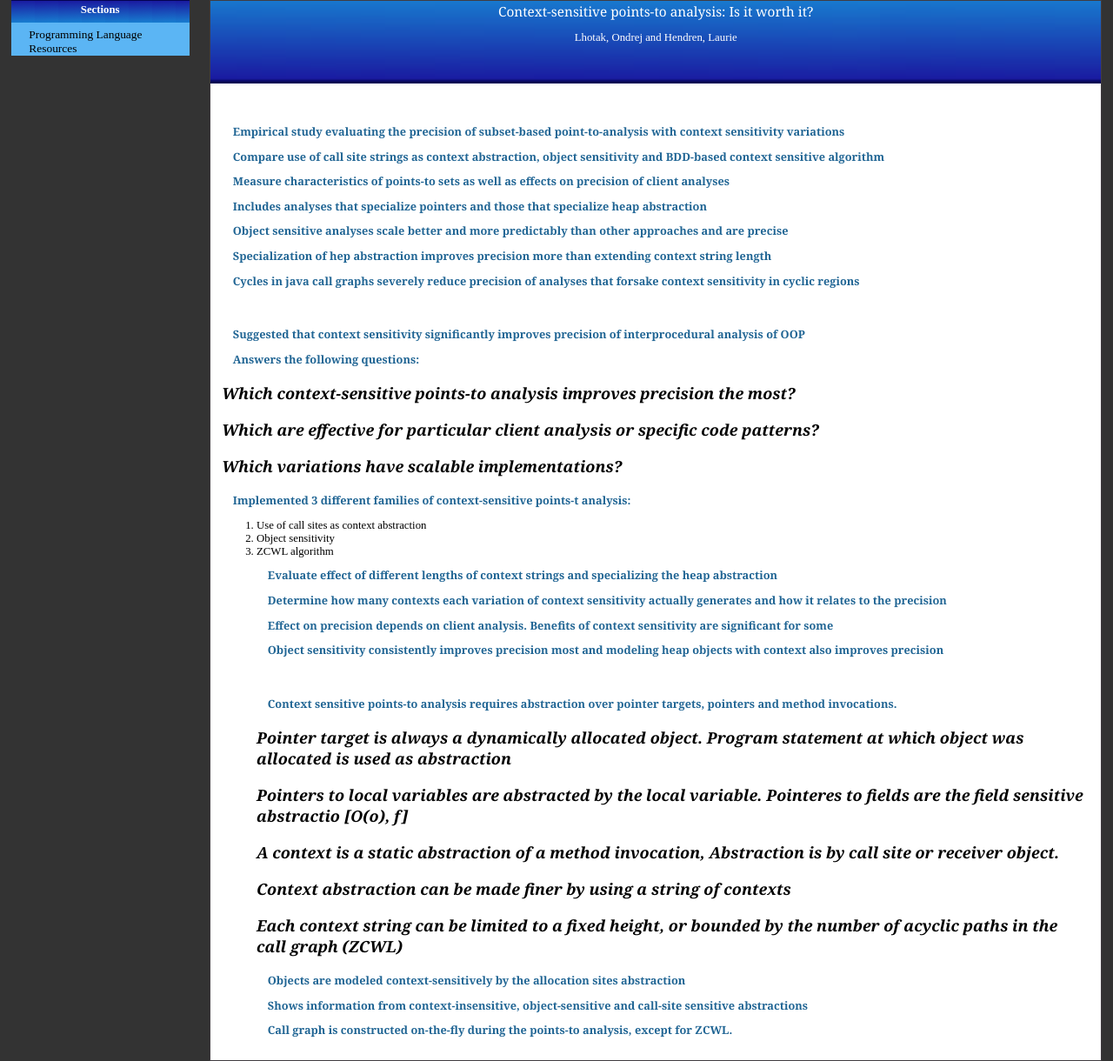
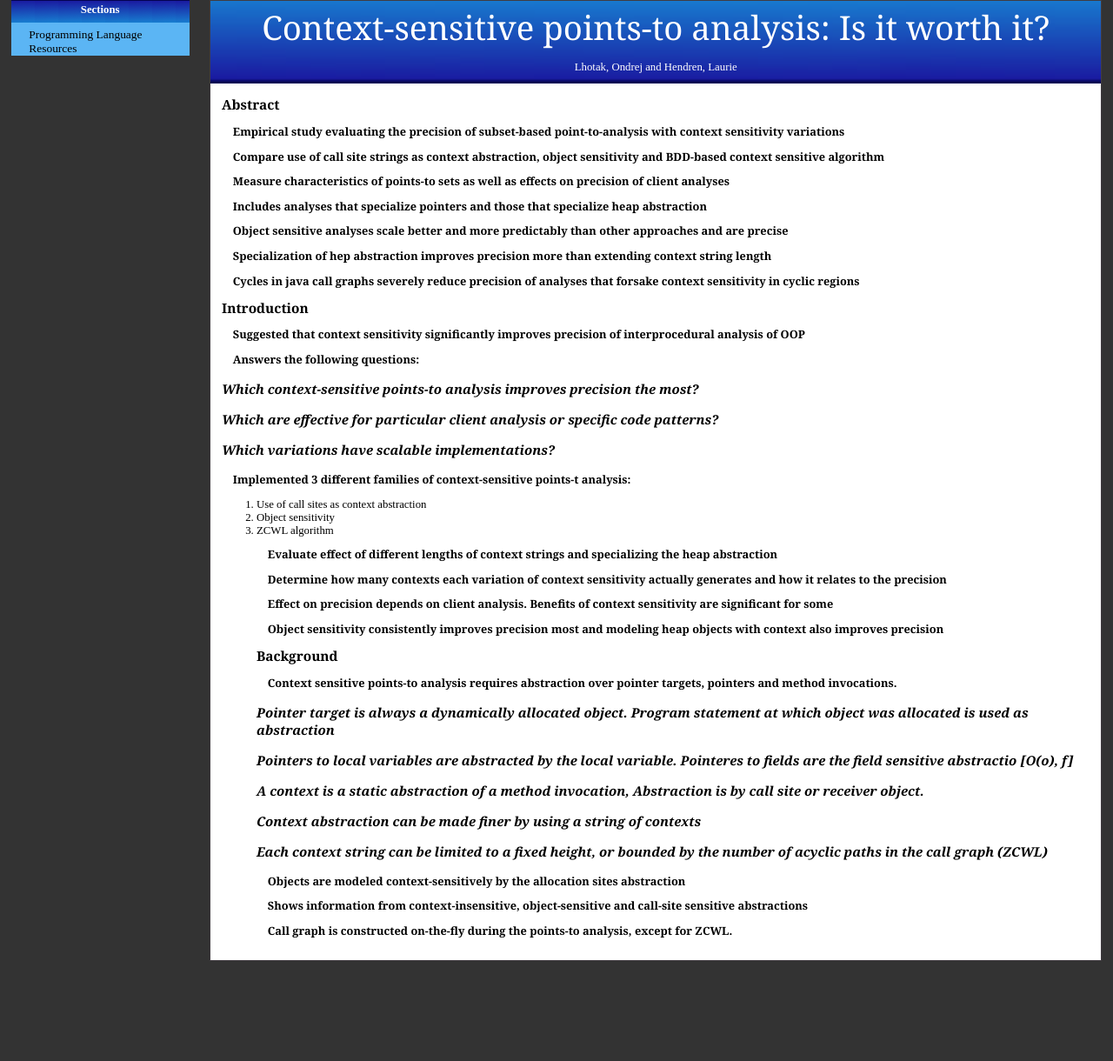
Before and after one commit to basus/basus.github.com, a Jekyll site: the page built from notes/program-analysis/cc2006-lhotak-hendren.markdown, in a window 1280 px wide. Shown: the whole page at 87% size. Built offline with Jekyll 4.4.1, drawn with Linux system fonts in a browser that asks for light colours; after the commit the page ends 1105 px from its top, so only the background shows below that.

Commit message:
Changes to Notes layout CSS

```diff
--- a/css/notes.css
+++ b/css/notes.css
@@ -1,12 +1,11 @@
-/*Stylesheet for basus*/
+/*Stylesheet for Personal Wiki notes pages*/
 
 h1 {
-    font-weight: inherit;
+    font-weight: bold;
+    font-size: 120%;
     font-family: New Times Roman,Georgia,Serif;
-    color: #FFFFFF;
-    font-size: 120%;
-    margin: 0;
-    padding-top: 0.1em;
+    padding-top:0.1em;
+    margin:0;
 }
 
 h2{
@@ -15,13 +14,11 @@ h2{
     font-size: 100%;
     margin-left: 1em;
     padding: 0;
-    color: #206594;
 }
 
 h3 {
     font-weight: bold;
     font-family: Georgia,serif;
-    font-size: large;
     font-style: italic;
 }
 
@@ -140,6 +137,16 @@ div.lefthead {
     text-align:center;
 }
 
+#title h1 {
+    font-weight: inherit;
+    font-family: New Times Roman,Georgia,Serif;
+    color: #FFFFFF;
+    font-size: 300%;
+    margin: 0;
+    padding-top: 0.1em;
+}
+
+
 #content{
     padding:1em;
 }
```
